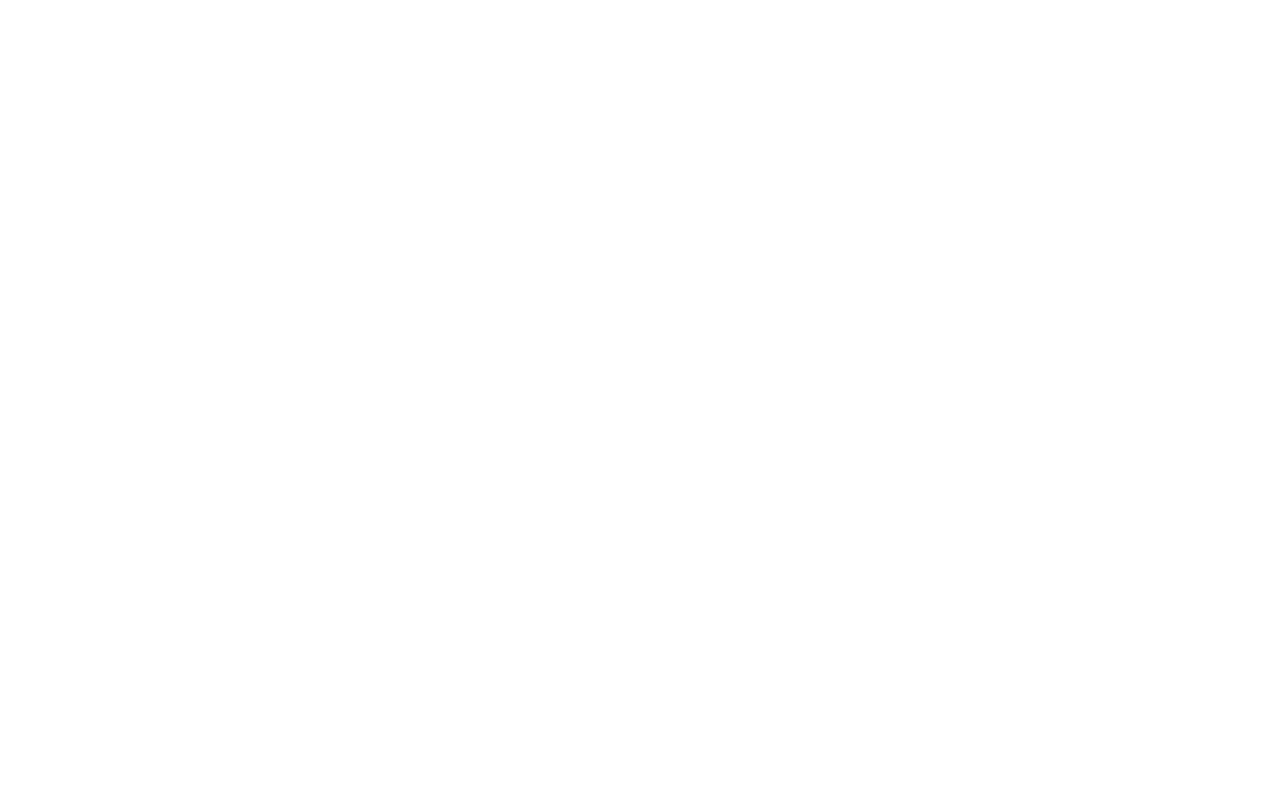
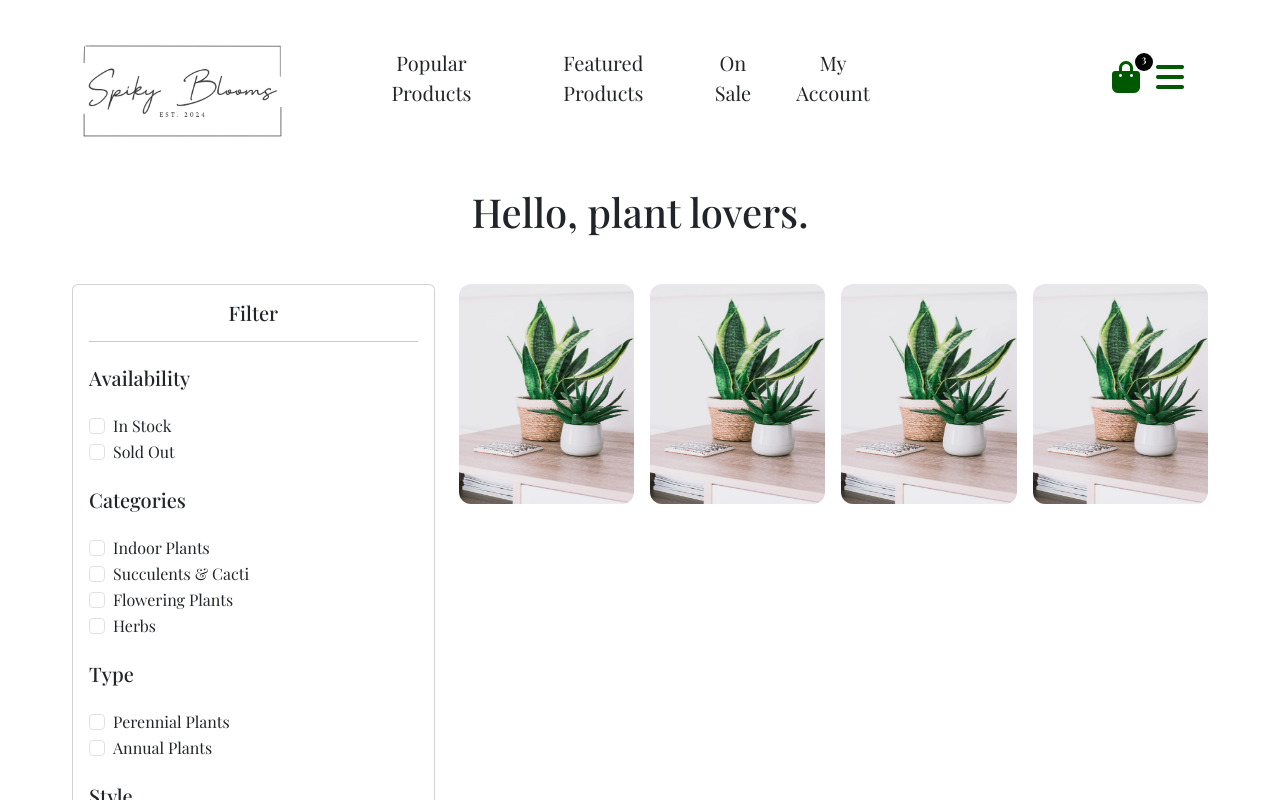
Before and after one commit to keatonmurray/headless-cms, a React (Vite) app in the folder client/: page /popular-products in a window 1280 px wide. Before the commit this address had no page. Shown: the top 800 px of the page. Built offline with nearby package versions, Linux system fonts and the light colour scheme; a web font is replaced by a local one.

Commit message:
Completed Popular Products UI

```diff
--- a/client/src/App.jsx
+++ b/client/src/App.jsx
@@ -1,7 +1,7 @@
 // App.jsx
 import { Routes, Route } from 'react-router-dom';
 import Home from './pages/Home';
-import Products from './pages/Products';
+import PopularProducts from './pages/PopularProducts';
 import Cart from './pages/Cart';
 import Checkout from './pages/Checkout';
 import SingleProduct from './pages/SingleProduct';
@@ -11,7 +11,7 @@
   return (
     <Routes>
       <Route path="/" element={<Layout><Home /></Layout>} />
-      <Route path="/products" element={<Layout><Products /></Layout>} />
+      <Route path="/popular-products" element={<Layout><PopularProducts /></Layout>} />
       <Route path="/product" element={<Layout><SingleProduct /></Layout>} />
     </Routes>
   );
--- a/client/src/assets/css/style.css
+++ b/client/src/assets/css/style.css
@@ -79,6 +79,9 @@
   .title-two {
     font-size: 55px !important;
   }
+  .popular-products img {
+    max-height: 420px !important;
+  }
 }
 
 /* Home */
@@ -132,3 +135,40 @@
   font-size: 30px;
   color: var(--secondary-color);
 }
+
+/* Popular Products */
+
+.popular-products img {
+  width: 100%;
+  height: auto;
+  max-height: 220px;
+  border-radius: 12px;
+  cursor: pointer;
+}
+
+.d-flex .product-filter-toggle {
+  background: transparent;
+  border: 0;
+}
+
+.product-filter-toggle i {
+  color: var(--secondary-color);
+  font-size: 25px;
+}
+
+.filter-card {
+  overflow: hidden;
+  max-height: 0;
+  transition: max-height 0.4s ease;
+}
+
+.filter-card.show {
+  max-height: 1200px;
+}
+
+@media (min-width: 768px) {
+  .filter-card {
+    max-height: none !important;
+    overflow: visible;
+  }
+}
--- a/client/src/components/partials/NavLinks.jsx
+++ b/client/src/components/partials/NavLinks.jsx
@@ -1,19 +1,21 @@
-import React from 'react'
+import {Link} from 'react-router-dom';
 
 const NavLinks = () => {
   return (
     <ul className="d-flex list-unstyled m-0 p-0 justify-content-center">
         <li className="me-3">
-            <a className="text-decoration-none text-dark">Popular Products</a>
+            <Link to="/popular-products" className="text-decoration-none text-dark">
+                Popular Products
+            </Link>
         </li>
         <li className="me-3">
-            <a className="text-decoration-none text-dark">Featured Products</a>
+            <Link className="text-decoration-none text-dark">Featured Products</Link>
         </li>
         <li className="me-3">
-            <a className="text-decoration-none text-dark" >On Sale</a>
+            <Link className="text-decoration-none text-dark" >On Sale</Link>
         </li>
         <li className="me-3">
-            <a className="text-decoration-none text-dark">My Account</a>
+            <Link className="text-decoration-none text-dark">My Account</Link>
         </li>
     </ul>
   )
--- /dev/null
+++ b/client/src/components/partials/ProductFilter.jsx
@@ -0,0 +1,69 @@
+import React, { useState } from 'react';
+
+const ProductFilter = () => {
+  const [showFilter, setShowFilter] = useState(false);
+
+  const toggleFilter = () => setShowFilter(!showFilter);
+
+  return (
+    <>
+      <div className="d-flex justify-content-end">
+        <button
+          className="btn d-md-none mb-3 product-filter-toggle float-end"
+          onClick={toggleFilter}
+        >
+          <i className="fas fa-sliders-h"></i>
+        </button>
+      </div>
+
+      <div className={`card filter-card d-md-block ${showFilter ? 'show' : ''}`}>
+        <div className="card-body">
+          <h5 className="text-center fw-500">Filter</h5>
+          <hr />
+          <form>
+            <h5 className="card-title my-4 fw-500">Availability</h5>
+            <div className="form-check">
+              <input className="form-check-input" type="checkbox" id="inStock" value="in_stock" />
+              <label className="form-check-label" htmlFor="inStock">In Stock</label>
+            </div>
+            <div className="form-check">
+              <input className="form-check-input" type="checkbox" id="soldOut" value="sold_out" />
+              <label className="form-check-label" htmlFor="soldOut">Sold Out</label>
+            </div>
+
+            <h5 className="card-title my-4 fw-500">Categories</h5>
+            {['Indoor Plants', 'Succulents & Cacti', 'Flowering Plants', 'Herbs'].map((label, i) => (
+              <div className="form-check" key={i}>
+                <input className="form-check-input" type="checkbox" id={`cat${i}`} />
+                <label className="form-check-label" htmlFor={`cat${i}`}>{label}</label>
+              </div>
+            ))}
+
+            <h5 className="card-title my-4 fw-500">Type</h5>
+            {['Perennial Plants', 'Annual Plants'].map((label, i) => (
+              <div className="form-check" key={`type${i}`}>
+                <input className="form-check-input" type="checkbox" id={`type${i}`} />
+                <label className="form-check-label" htmlFor={`type${i}`}>{label}</label>
+              </div>
+            ))}
+
+            <h5 className="card-title my-4 fw-500">Style</h5>
+            {['Tropical Plants', 'Desert Plants'].map((label, i) => (
+              <div className="form-check" key={`style${i}`}>
+                <input className="form-check-input" type="checkbox" id={`style${i}`} />
+                <label className="form-check-label" htmlFor={`style${i}`}>{label}</label>
+              </div>
+            ))}
+
+            <button type="submit" className="btn btn-custom-primary mt-3 w-100">
+              <i className="fas fa-sliders-h me-2"></i>
+              Apply Filter
+            </button>
+          </form>
+        </div>
+      </div>
+    </>
+  );
+};
+
+export default ProductFilter;
--- a/client/src/components/parts/FeaturedProducts.jsx
+++ b/client/src/components/parts/FeaturedProducts.jsx
@@ -13,7 +13,7 @@
         </div>
         <div className="col-12 col-md-6 d-flex justify-content-md-end justify-content-center align-items-center mt-3">
           <button className="btn btn-custom-primary">
-            <i class="fa-solid fa-eye me-2"></i>
+            <i className="fa-solid fa-eye me-2"></i>
               See All Collections
             </button>
         </div>
--- a/client/src/components/parts/Newsletter.jsx
+++ b/client/src/components/parts/Newsletter.jsx
@@ -11,18 +11,18 @@
                 <div className="input-group">
                     <input type="text" className="form-control border-0 border-bottom rounded-0 shadow-none" placeholder="To subscribe to our newsletter, we need your email address" />
                     <span className="input-group-text bg-transparent border-0 border-bottom rounded-0">
-                        <i class="fa-solid fa-envelope"></i>
+                        <i className="fa-solid fa-envelope"></i>
                     </span>
                 </div>
                <div className="mt-3 d-flex justify-content-md-end justify-content-center">
                     <button className="btn btn-sm btn-custom-primary">
-                        <i class="fa-solid fa-bell me-2" style={{color: 'white', fontSize:'15px'}}></i>
+                        <i className="fa-solid fa-bell me-2" style={{color: 'white', fontSize:'15px'}}></i>
                         Subscribe
                     </button>
                </div>
             </form>
         </div>
-        <div className="mt-4 col-12 col-md-6 d-flex align-items-end align-items-md-center justify-content-center justify-content-md-center">
+        <div className="mt-4 col-12 col-md-6 d-flex align-items-md-end align-items-center justify-content-center justify-content-md-end">
             <Img src={bg} alt="Background Image" />
         </div>
     </div>
--- /dev/null
+++ b/client/src/pages/PopularProducts.jsx
@@ -0,0 +1,42 @@
+import Img from "../components/partials/Img"
+import product from "/img/product1.jpg"
+import ProductFilter from "../components/partials/ProductFilter"
+
+const PopularProducts = () => {
+  return (
+    <div className="mt-5 popular-products px-md-5 px-3">
+        <h1 className="text-center">Hello, plant lovers.</h1>
+        <div className="row mt-5">
+            <div className="col-12 col-md-4 mb-5">
+                <ProductFilter />
+            </div>
+            <div className="col-12 col-md-8">
+                <div className="row g-3">
+                    <div className="col-12 col-md-3">
+                        <div className="product">
+                            <Img src={product} alt="Product"/>
+                        </div>
+                    </div>
+                    <div className="col-12 col-md-3">
+                        <div className="product">
+                            <Img src={product} alt="Product"/>
+                        </div>
+                    </div>
+                    <div className="col-12 col-md-3">
+                        <div className="product">
+                            <Img src={product} alt="Product"/>
+                        </div>
+                    </div>
+                    <div className="col-12 col-md-3">
+                        <div className="product">
+                            <Img src={product} alt="Product"/>
+                        </div>
+                    </div>
+                </div>
+            </div>
+        </div>
+    </div>
+  )
+}
+
+export default PopularProducts
--- a/client/src/pages/Products.jsx
+++ /dev/null
@@ -1,11 +0,0 @@
-import React from 'react'
-
-const Products = () => {
-  return (
-    <div>
-      <h1>Products</h1>
-    </div>
-  )
-}
-
-export default Products
--- a/client/vite.config.js
+++ b/client/vite.config.js
@@ -5,6 +5,6 @@
 export default defineConfig({
   plugins: [react()],
   server: {
-    allowedHosts: ['03d084bb0f0e6a.lhr.life'],
+    allowedHosts: ['7dca8aab356cd6.lhr.life'],
   },
 })
```
